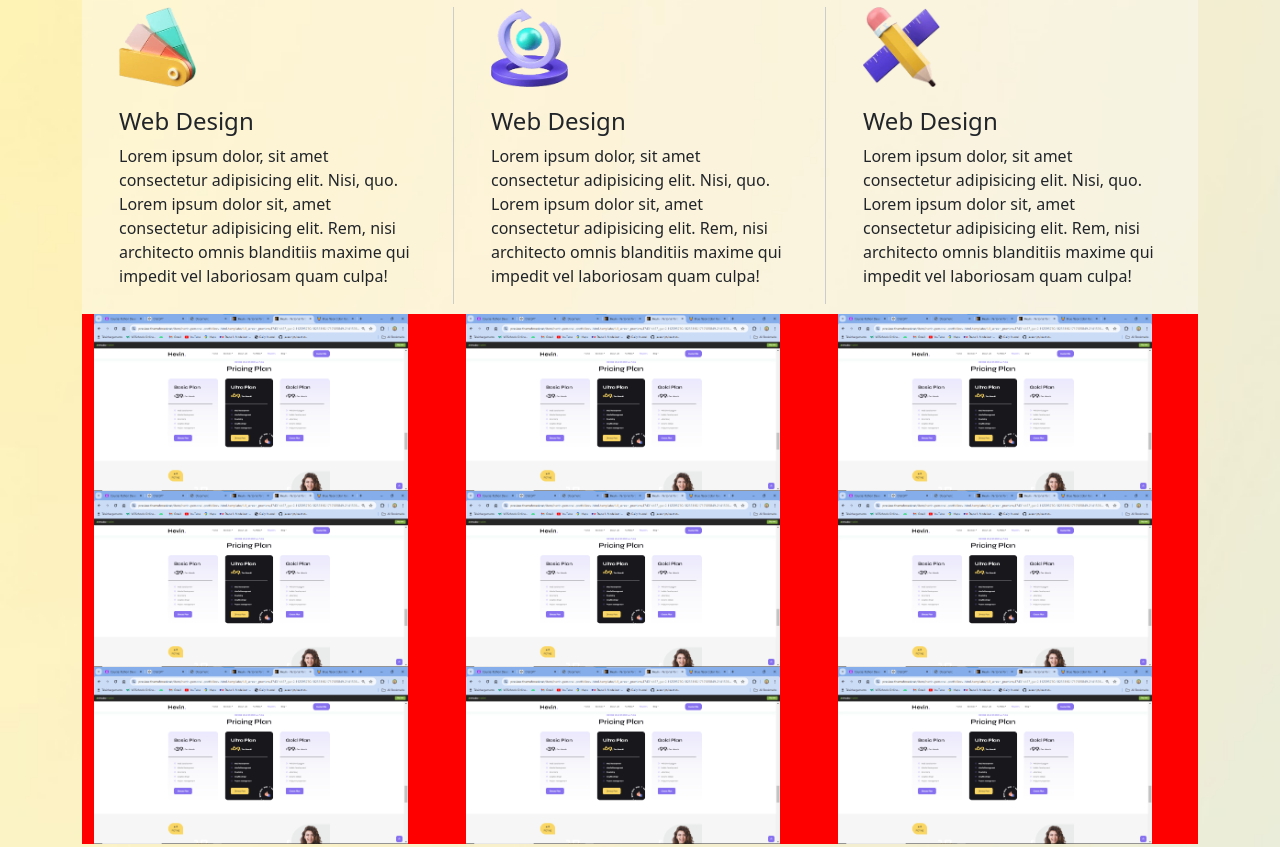
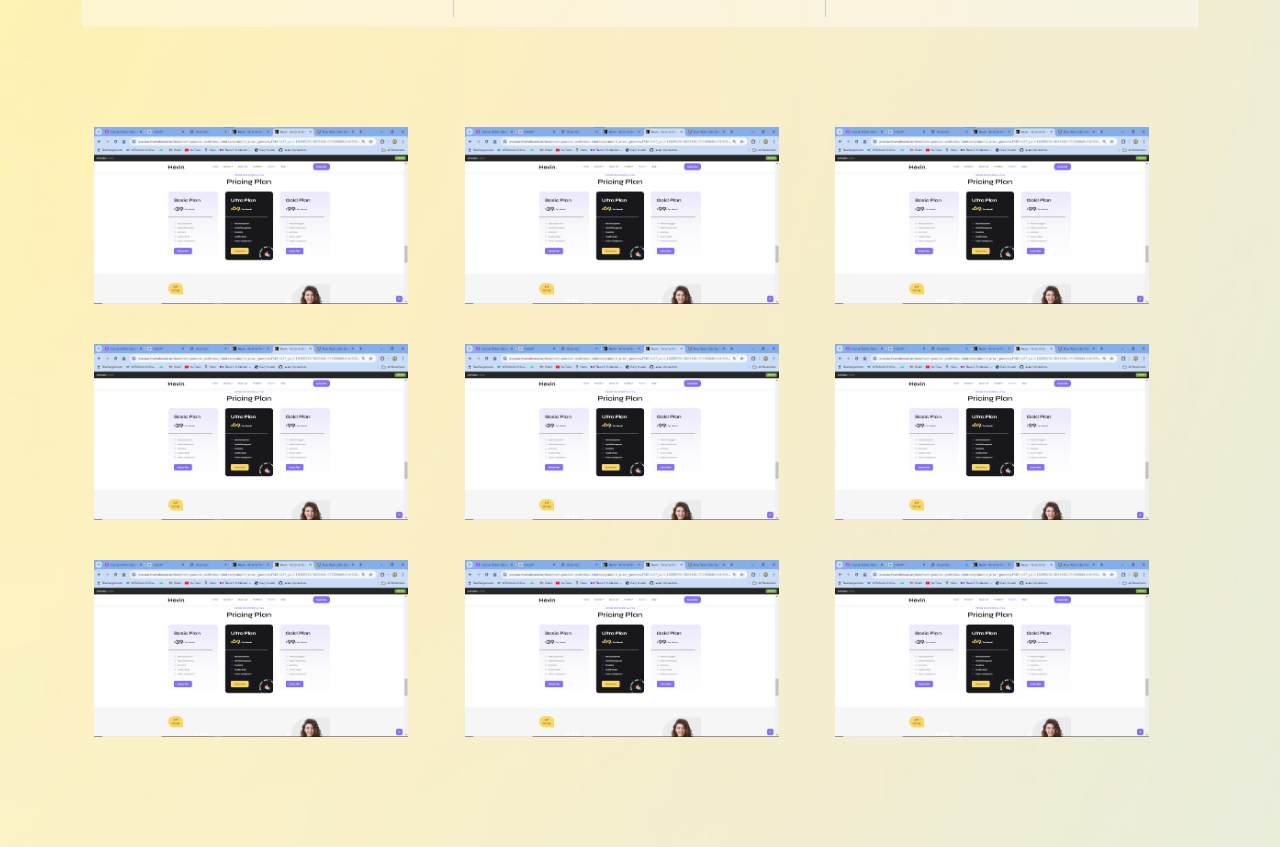
Before and after one commit to Drakewoy/portfolio, a plain HTML site: page index.html in a window 1280 px wide. Shown: the part 992-1839 px from the top of the page. Drawn offline with Linux system fonts and the light colour scheme.

Commit message:
,,..ndhdhdsyjd

```diff
--- a/css/style.css
+++ b/css/style.css
@@ -90,8 +90,10 @@ body {
     padding: 1px;
     font-weight: 900;
     /* margin-bottom: 20px; */
-    transition: border-color ease-in-out 3s;
+
 }
+
+
 
 th span {
     color: #5C88C4;
@@ -99,6 +101,7 @@ th span {
 
 .services {
     background-color: rgba(252 250 250 / 40%);
+    margin-bottom: 100px;
 }
 
 div.sep {
@@ -168,8 +171,17 @@ div.sep::after {
     margin-bottom: 100px;
 }
 
+.myWork{
+    display: grid;
+    grid-template-columns: 1fr 1fr 1fr;
+    grid-template-rows: auto;
+    column-gap: 20px;
+    row-gap: 40px;
+    /* background-color: red; */
+}
+
 .myWork .items {
-    background-color: red;
+
 }
 
 .myWork .items img {
@@ -220,7 +232,9 @@ strong::after {
 }
 
 
-
+.desc, .me{
+    padding-top: 20px;
+}
 
 .cvheader button {
     border: none;
@@ -547,8 +561,9 @@ footer {
     border: 2px dashed grey;
 }
 
+
 .form textarea,
-input {
+input{
     outline: none;
     border: none;
     border-bottom: 1px solid grey;
@@ -558,8 +573,18 @@ input {
     margin: 0 auto !important;
     display: block;
     transform: translateY(70px);
+    transition: border-color ease .5s;
     padding: 0.5rem 0.7rem;
 
+}
+
+
+.form
+input:focus{
+    border-color: #00c0ff;
+}
+.form textarea:focus{
+        border-color: #00c0ff;
 }
 
 .form div.btnM {
--- a/index.html
+++ b/index.html
@@ -119,7 +119,7 @@
                         <a class="nav-link" href="#">About</a>
                         <a class="nav-link" href="#">Services</a>
                         <a class="nav-link" href="#">Portfolio</a>
-                        <a class="nav-link" href="#">Contact</a>
+                        <a class="nav-link" href="#contact">Contact</a>
 
 
 
@@ -205,70 +205,44 @@
                                 architecto omnis blanditiis maxime qui impedit vel laboriosam quam culpa!
                             </p>
                         </div>
-                        <div class="items col-4">
-                            <img src="Examples/UI desgn.png" alt="">
-                            <h4>Web Design</h4>
-                            <p>
-                                Lorem ipsum dolor, sit amet consectetur adipisicing elit. Nisi, quo.
-                                Lorem ipsum dolor sit, amet consectetur adipisicing elit. Rem, nisi
-                                architecto omnis blanditiis maxime qui impedit vel laboriosam quam culpa!
-                            </p>
-                        </div>
-                        <div class="items col-lg-4">
-                            <img src="Examples/app dev.png" alt="">
-                            <h4>Web Design</h4>
-                            <p>
-                                Lorem ipsum dolor, sit amet consectetur adipisicing elit. Nisi, quo.
-                                Lorem ipsum dolor sit, amet consectetur adipisicing elit. Rem, nisi
-                                architecto omnis blanditiis maxime qui impedit vel laboriosam quam culpa!
-                            </p>
-                        </div>
-                        <div class="items col-lg-4">
-                            <img src="Examples/web design.png" alt="">
-                            <h4>Web Design</h4>
-                            <p>
-                                Lorem ipsum dolor, sit amet consectetur adipisicing elit. Nisi, quo.
-                                Lorem ipsum dolor sit, amet consectetur adipisicing elit. Rem, nisi
-                                architecto omnis blanditiis maxime qui impedit vel laboriosam quam culpa!
-                            </p>
-                        </div>
+
 
                     </div>
                 </div>
             </div>
         </div>
+        <div class="container">
             <div class="myWork">
-            <div class="container">
-                <div class="row row-cols-3">
-                    <div class="items col-lg-4">
+
+                <div class="items">
                     <img src="Examples/6.png" alt="">
                 </div>
-                    <div class="items col-lg-4">
+                <div class="items">
                     <img src="Examples/6.png" alt="">
                 </div>
-                    <div class="items col-lg-4">
+                <div class="items">
                     <img src="Examples/6.png" alt="">
                 </div>
-                    <div class="items col-lg-4">
+                <div class="items">
                     <img src="Examples/6.png" alt="">
                 </div>
-                    <div class="items col-lg-4">
+                <div class="items">
                     <img src="Examples/6.png" alt="">
                 </div>
-                    <div class="items col-lg-4">
+                <div class="items">
                     <img src="Examples/6.png" alt="">
                 </div>
-                    <div class="items col-lg-4">
+                <div class="items">
                     <img src="Examples/6.png" alt="">
                 </div>
-                    <div class="items col-lg-4">
+                <div class="items">
                     <img src="Examples/6.png" alt="">
                 </div>
-                    <div class="items col-lg-4">
+                <div class="items">
                     <img src="Examples/6.png" alt="">
                 </div>
             </div>
-            </div>
+
         </div>
         <div class="container cv">
 
@@ -489,7 +463,7 @@
             </div>
 
             <footer>
-                <div class="container">
+                <div class="container" id="contact">
                     <h4 class="titleC">Contact Me</h4>
                     <div class="persinfo">
                         <h1>
```
Also changed, not shown: projectScreen/3.png (added), projectScreen/design3.png (added), projectScreen/pizza website.png (added). Lines whose indentation alone changed are shown as unchanged.
